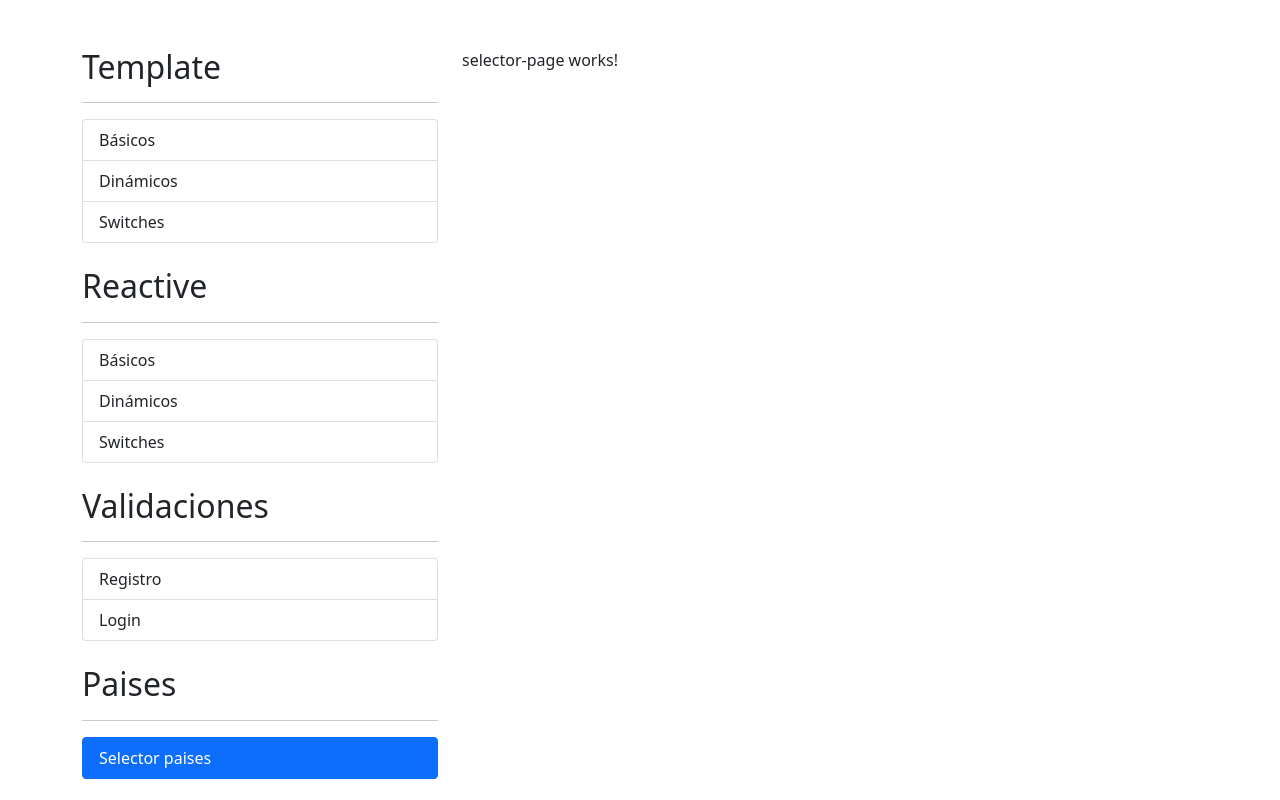
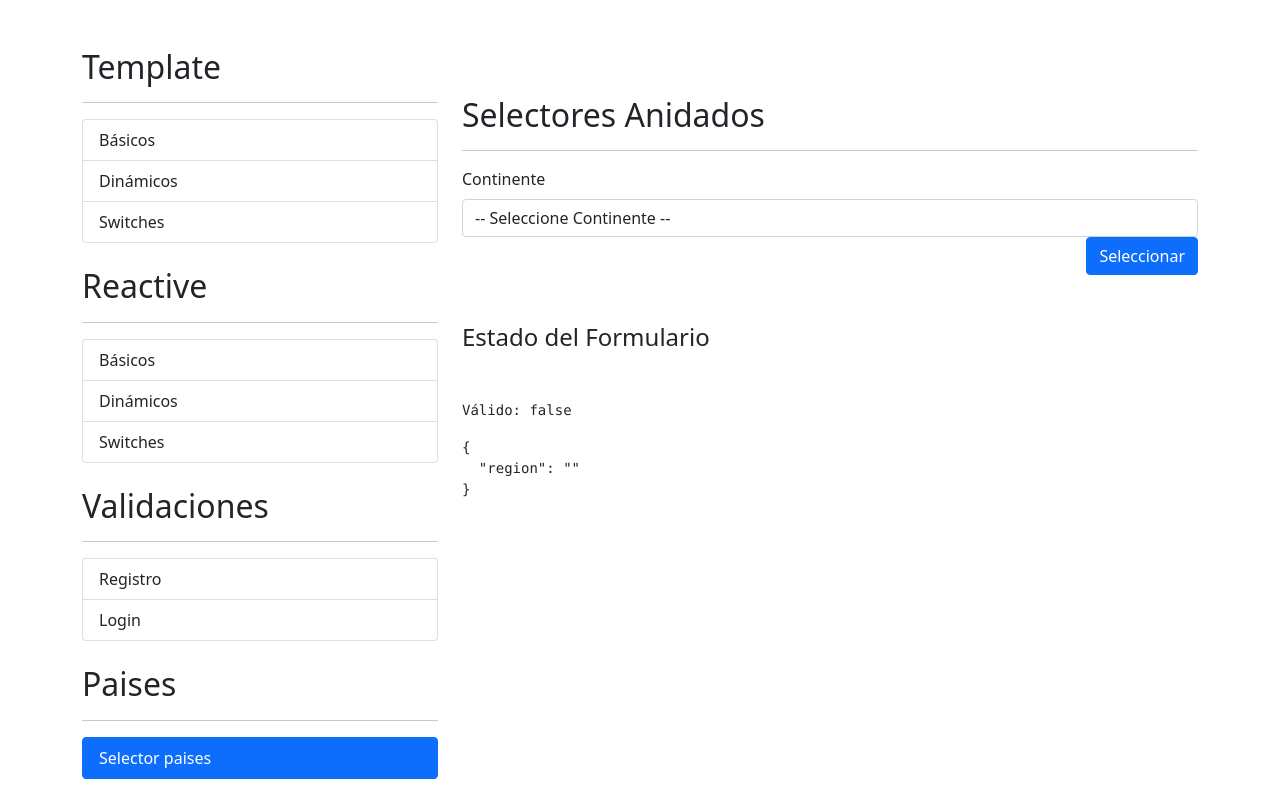
Before and after one commit to alexglzrys/angular-formularios, an Angular app: page /paises/selector in a window 1280 px wide. Built offline with nearby package versions, Linux system fonts and the light colour scheme.

Commit message:
primer selector HTML

```diff
--- a/src/app/paises/pages/selector-page/selector-page.component.html
+++ b/src/app/paises/pages/selector-page/selector-page.component.html
@@ -1 +1,23 @@
-<p>selector-page works!</p>
+<h2 class="mt-5">Selectores Anidados</h2>
+<hr>
+
+<form (ngSubmit)="guardar()" [formGroup]="miFormulario">
+  <div class="row">
+    <div class="col">
+      <label for="continente" class="form-label">Continente</label>
+      <select id="continente" class="form-control" formControlName="region">
+        <option value="" selected disabled>-- Seleccione Continente --</option>
+      </select>
+    </div>
+  </div>
+  <div class="row">
+    <div class="col">
+      <button class="btn btn-primary float-end" type="submit">Seleccionar</button>
+    </div>
+  </div>
+</form>
+
+<h4 class="my-5">Estado del Formulario</h4>
+
+<pre>Válido: {{ miFormulario.valid }}</pre>
+<pre>{{ miFormulario.value | json }}</pre>
--- a/src/app/paises/pages/selector-page/selector-page.component.ts
+++ b/src/app/paises/pages/selector-page/selector-page.component.ts
@@ -1,4 +1,5 @@
 import { Component, OnInit } from '@angular/core';
+import { FormBuilder, FormGroup, Validators } from '@angular/forms';
 
 @Component({
   selector: 'app-selector-page',
@@ -7,9 +8,17 @@
 })
 export class SelectorPageComponent implements OnInit {
 
-  constructor() { }
+  miFormulario: FormGroup = this.fb.group({
+    region: ['', Validators.required]
+  })
+
+  constructor(private fb: FormBuilder) { }
 
   ngOnInit(): void {
   }
 
+  guardar() {
+    this.miFormulario.value;
+  }
+
 }
--- a/src/app/paises/paises.module.ts
+++ b/src/app/paises/paises.module.ts
@@ -3,6 +3,7 @@
 
 import { PaisesRoutingModule } from './paises-routing.module';
 import { SelectorPageComponent } from './pages/selector-page/selector-page.component';
+import { ReactiveFormsModule } from '@angular/forms';
 
 
 @NgModule({
@@ -11,7 +12,8 @@
   ],
   imports: [
     CommonModule,
-    PaisesRoutingModule
+    PaisesRoutingModule,
+    ReactiveFormsModule,  // Activar formularios reactivos en los componentes de este módulo
   ]
 })
 export class PaisesModule { }
```
